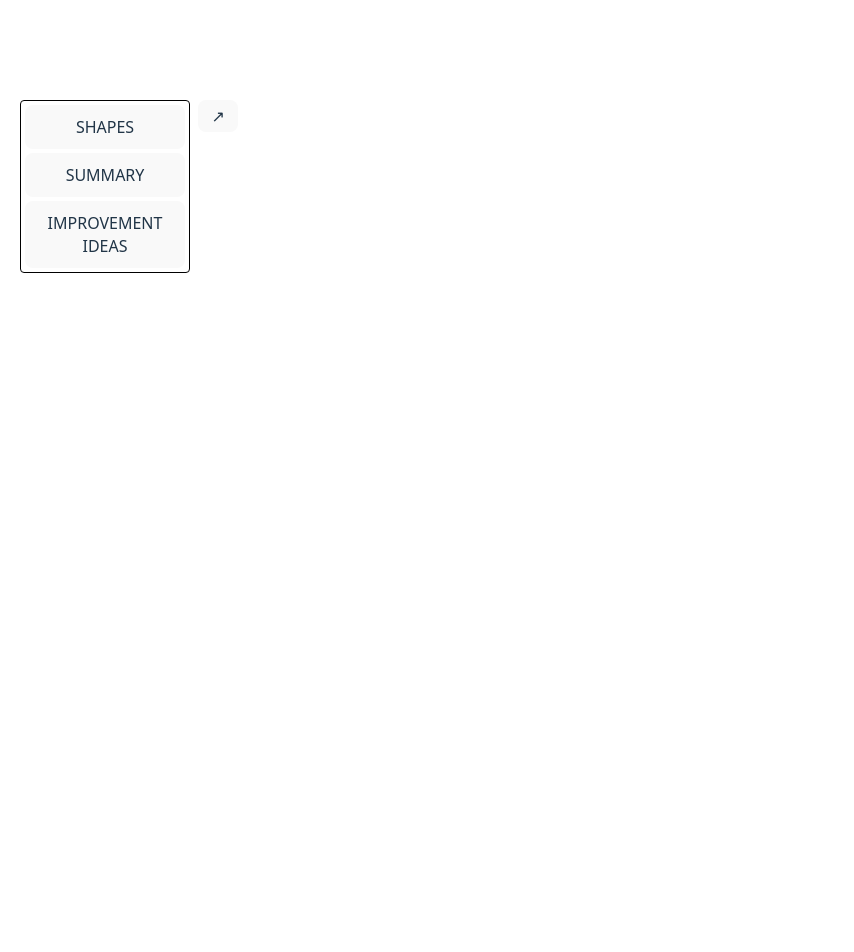
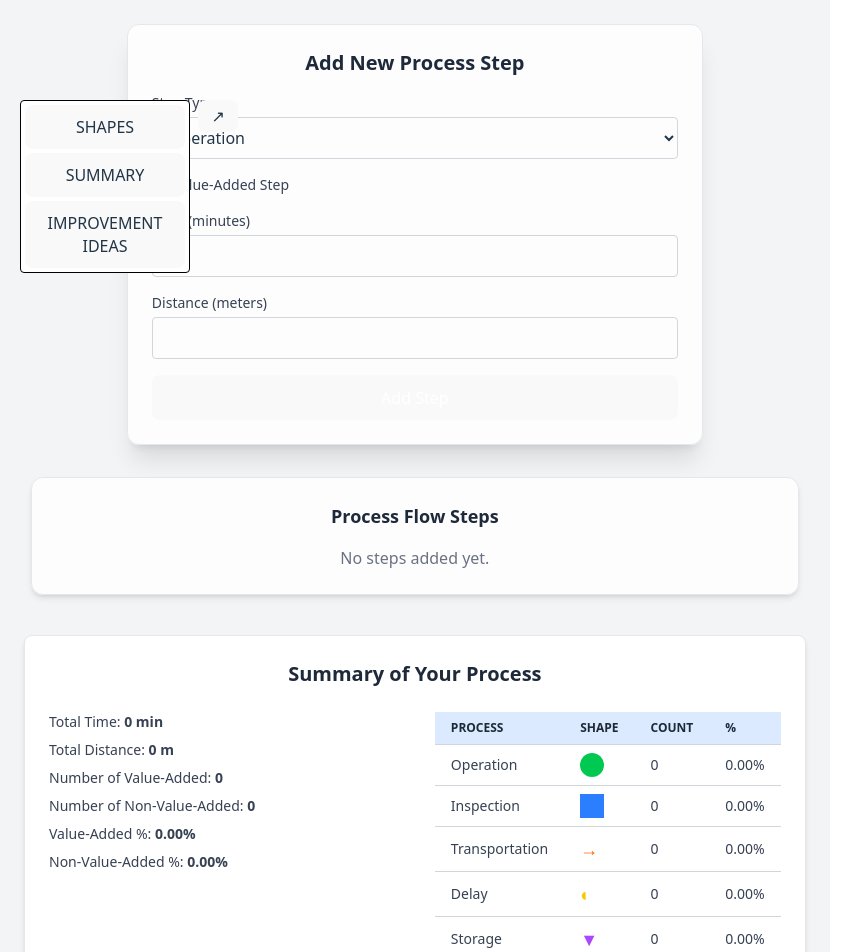
Before and after one commit to zYusufCelik/Flower-capstone-, a React (Vite) app in the folder frontend/: page / in a window 1280 px wide. Shown: the top 952 px of the page, without its empty margins (0-854 px from the left). Before the commit the page ends 800 px from the top, so only its background shows below. Built offline with nearby package versions, Linux system fonts and the light colour scheme.

Commit message:
chart ve process formlar olusturuldu

```diff
--- a/frontend/src/App.jsx
+++ b/frontend/src/App.jsx
@@ -1,9 +1,29 @@
+import { useState } from "react";
 import Tabs from "./components/tabComponents/Tab";
+import ProcessForm from "./components/chartComponents/ProcessForm";
+import ChartForm from "./components/chartComponents/ChartForm";
+import Summary from "./components/tabComponents/Summary"; // 👈 Summary'yi de dahil ettik
 
 function App() {
+  const [steps, setSteps] = useState([]);
+
+  const handleAddStep = (step) => {
+    setSteps((prevSteps) => [...prevSteps, step]);
+  };
+
   return (
-    <div className="min-h-screen bg-gray-100 relative">
-      <Tabs />
+    <div className="min-h-screen bg-gray-100 p-6 space-y-8 relative">
+      {/* Tabs */}
+      <Tabs steps={steps} />
+
+      {/* Adım ekleme formu */}
+      <ProcessForm onAddStep={handleAddStep} />
+
+      {/* Adımların listesi */}
+      <ChartForm steps={steps} />
+
+      {/* Özet bilgileri gösteren kısım */}
+      <Summary steps={steps} />
     </div>
   );
 }
--- /dev/null
+++ b/frontend/src/components/chartComponents/ChartForm.jsx
@@ -0,0 +1,28 @@
+import React from "react";
+
+const ChartForm = ({ steps }) => {
+  return (
+    <div className="bg-white/80 backdrop-blur-md p-6 rounded-xl shadow-md max-w-3xl mx-auto mt-8 border border-gray-200">
+      <h3 className="text-lg font-bold text-center text-gray-800 mb-4">Process Flow Steps</h3>
+      {steps.length === 0 ? (
+        <p className="text-center text-gray-500">No steps added yet.</p>
+      ) : (
+        <ul className="space-y-3">
+          {steps.map((step, index) => (
+            <li
+              key={index}
+              className="flex justify-between items-center bg-white p-4 rounded-lg shadow-sm border border-gray-100"
+            >
+              <span className="font-semibold text-gray-700">{index + 1}. {step.type}</span>
+              <span className="text-sm text-gray-500">
+                {step.isValueAdded ? "Value-Added" : "Non-Value-Added"} — Time: {step.time} min, Distance: {step.distance} m
+              </span>
+            </li>
+          ))}
+        </ul>
+      )}
+    </div>
+  );
+};
+
+export default ChartForm;
--- /dev/null
+++ b/frontend/src/components/chartComponents/ProcessForm.jsx
@@ -0,0 +1,95 @@
+import React, { useState } from "react";
+
+const ProcessForm = ({ onAddStep }) => {
+  const [form, setForm] = useState({
+    type: "Operation",
+    isValueAdded: true,
+    time: "",
+    distance: ""
+  });
+
+  const handleChange = (e) => {
+    const { name, value, type, checked } = e.target;
+    setForm({ ...form, [name]: type === "checkbox" ? checked : value });
+  };
+
+  const handleSubmit = (e) => {
+    e.preventDefault();
+    if (!form.time || !form.distance) return;
+
+    onAddStep({
+      ...form,
+      time: parseFloat(form.time),
+      distance: parseFloat(form.distance)
+    });
+
+    setForm({ ...form, time: "", distance: "" }); // temizle
+  };
+
+  return (
+    <form
+      onSubmit={handleSubmit}
+      className="bg-white/80 backdrop-blur-md p-6 rounded-xl shadow-xl max-w-xl mx-auto space-y-4 border border-gray-200"
+    >
+      <h2 className="text-xl font-bold text-center text-gray-800">Add New Process Step</h2>
+
+      <div>
+        <label className="block text-sm font-medium text-gray-700 mb-1">Step Type</label>
+        <select
+          name="type"
+          value={form.type}
+          onChange={handleChange}
+          className="w-full border border-gray-300 rounded px-3 py-2"
+        >
+          <option>Operation</option>
+          <option>Inspection</option>
+          <option>Transportation</option>
+          <option>Delay</option>
+          <option>Storage</option>
+        </select>
+      </div>
+
+      <div className="flex items-center gap-2">
+        <input
+          type="checkbox"
+          name="isValueAdded"
+          checked={form.isValueAdded}
+          onChange={handleChange}
+          className="accent-blue-600"
+        />
+        <label className="text-sm text-gray-700">Value-Added Step</label>
+      </div>
+
+      <div>
+        <label className="block text-sm font-medium text-gray-700 mb-1">Time (minutes)</label>
+        <input
+          type="number"
+          name="time"
+          value={form.time}
+          onChange={handleChange}
+          className="w-full border border-gray-300 rounded px-3 py-2"
+        />
+      </div>
+
+      <div>
+        <label className="block text-sm font-medium text-gray-700 mb-1">Distance (meters)</label>
+        <input
+          type="number"
+          name="distance"
+          value={form.distance}
+          onChange={handleChange}
+          className="w-full border border-gray-300 rounded px-3 py-2"
+        />
+      </div>
+
+      <button
+        type="submit"
+        className="w-full bg-blue-600 hover:bg-blue-700 text-white py-2 rounded font-medium transition"
+      >
+        Add Step
+      </button>
+    </form>
+  );
+};
+
+export default ProcessForm;
--- a/frontend/src/components/tabComponents/Summary.jsx
+++ b/frontend/src/components/tabComponents/Summary.jsx
@@ -1,8 +1,31 @@
 import React from "react";
-import { exportToWord } from "../../utils/exportToWord";
 
+const Summary = ({ steps }) => {
+  // 🔢 Toplam zaman ve mesafe
+  const totalTime = steps.reduce((sum, step) => sum + step.time, 0);
+  const totalDistance = steps.reduce((sum, step) => sum + step.distance, 0);
 
-const shapeIcons = {
+  // 🔍 Değer katan ve katmayan adımlar
+  const valueAddedCount = steps.filter((s) => s.isValueAdded).length;
+  const nonValueAddedCount = steps.length - valueAddedCount;
+
+  const valueAddedPercentage = steps.length > 0
+    ? ((valueAddedCount / steps.length) * 100).toFixed(2)
+    : "0.00";
+
+  const nonValueAddedPercentage = steps.length > 0
+    ? ((nonValueAddedCount / steps.length) * 100).toFixed(2)
+    : "0.00";
+
+  // 🔷 Şekil bazlı istatistik
+  const shapeTypes = ["Operation", "Inspection", "Transportation", "Delay", "Storage"];
+  const shapeData = shapeTypes.map((type) => {
+    const count = steps.filter((s) => s.type === type).length;
+    const percentage = steps.length > 0
+      ? ((count / steps.length) * 100).toFixed(2)
+      : "0.00";
+
+    const shapeIcon = {
       Operation: <div className="w-6 h-6 rounded-full bg-green-500"></div>,
       Inspection: <div className="w-6 h-6 bg-blue-500"></div>,
       Transportation: <div className="text-orange-500 text-lg font-bold">→</div>,
@@ -10,65 +33,64 @@ const shapeIcons = {
       Storage: <div className="text-purple-500 text-lg font-bold">▼</div>
     };
 
-const Summary = ({ steps }) => {
-  if (!steps || steps.length === 0) {
-    return <p className="text-center text-sm text-gray-500">No steps available.</p>;
-  }
-
-  const totalTime = steps.reduce((sum, s) => sum + s.time, 0);
-  const totalDistance = steps.reduce((sum, s) => sum + s.distance, 0);
-  const valueAddedCount = steps.filter(s => s.isValueAdded).length;
-  const nonValueAddedCount = steps.length - valueAddedCount;
-  const valueAddedPercentage = ((valueAddedCount / steps.length) * 100).toFixed(2);
-  const nonValueAddedPercentage = (100 - valueAddedPercentage).toFixed(2);
-
-  const shapeCount = {};
-  steps.forEach(s => {
-    shapeCount[s.type] = (shapeCount[s.type] || 0) + 1;
-  });
-
-  const shapeData = ["Operation", "Inspection", "Transportation", "Delay", "Storage"].map(type => {
-    const count = shapeCount[type] || 0;
-    const percentage = ((count / steps.length) * 100).toFixed(2);
     return {
       process: type,
-      shape: shapeIcons[type],
+      shape: shapeIcon[type],
       count,
-      percentage
+      percentage: `${percentage}%`
     };
   });
 
+  // 🧾 Export için özet veriler
+  const summaryStats = {
+    totalDistance,
+    totalTime,
+    valueAddedCount,
+    nonValueAddedCount,
+    valueAddedPercentage: `${valueAddedPercentage}%`,
+    nonValueAddedPercentage: `${nonValueAddedPercentage}%`
+  };
+
+  // 📄 Save as Word (henüz aktif değilse exportToWord eklenebilir)
+  const exportToWord = () => {
+    alert("Word export işlemi burada tanımlanacak.");
+  };
+
   return (
-    <div className="bg-white p-6 border border-gray-300 rounded-lg shadow-md w-full max-w-5xl mx-auto">
-      <div className="grid grid-cols-2 gap-10">
+    <div className="bg-white p-6 border border-gray-200 rounded-lg shadow-md w-full max-w-5xl mx-auto mt-10">
+      <h2 className="text-xl font-bold text-gray-800 mb-6 text-center">
+        Summary of Your Process
+      </h2>
+
       {/* Sol istatistikler */}
-        <div className="space-y-4 text-sm font-semibold text-gray-800">
-          <p>TOTAL DISTANCE: {totalDistance}</p>
-          <p>TOTAL TIME: {totalTime}</p>
-          <p>NUMBER OF VALUE ADDED: {valueAddedCount}</p>
-          <p>NUMBER OF NON-VALUE ADDED: {nonValueAddedCount}</p>
-          <p>PERCENTAGE OF VALUE ADDED: {valueAddedPercentage}%</p>
-          <p>PERCENTAGE OF NON-VALUE ADDED: {nonValueAddedPercentage}%</p>
+      <div className="grid grid-cols-1 md:grid-cols-2 gap-10 text-sm font-medium text-gray-700">
+        <div className="space-y-2">
+          <p>Total Time: <span className="font-semibold">{summaryStats.totalTime} min</span></p>
+          <p>Total Distance: <span className="font-semibold">{summaryStats.totalDistance} m</span></p>
+          <p>Number of Value-Added: <span className="font-semibold">{summaryStats.valueAddedCount}</span></p>
+          <p>Number of Non-Value-Added: <span className="font-semibold">{summaryStats.nonValueAddedCount}</span></p>
+          <p>Value-Added %: <span className="font-semibold">{summaryStats.valueAddedPercentage}</span></p>
+          <p>Non-Value-Added %: <span className="font-semibold">{summaryStats.nonValueAddedPercentage}</span></p>
         </div>
 
         {/* Sağ tablo */}
-        <div className="w-full overflow-x-auto">
-          <table className="min-w-full table-auto border-collapse">
+        <div className="overflow-x-auto">
+          <table className="min-w-full table-auto border-collapse text-sm">
             <thead>
-              <tr className="text-left bg-blue-200 text-xs uppercase font-bold">
+              <tr className="text-left bg-blue-100 text-xs uppercase font-bold text-gray-800">
                 <th className="px-4 py-2">Process</th>
                 <th className="px-4 py-2">Shape</th>
-                <th className="px-4 py-2">Number</th>
-                <th className="px-4 py-2">Percentage</th>
+                <th className="px-4 py-2">Count</th>
+                <th className="px-4 py-2">%</th>
               </tr>
             </thead>
-            <tbody className="text-sm text-gray-700">
-              {shapeData.map((item, index) => (
-                <tr key={index} className="border-t border-gray-300">
-                  <td className="px-4 py-2 font-semibold">{item.process}</td>
+            <tbody className="text-gray-700">
+              {shapeData.map((item, idx) => (
+                <tr key={idx} className="border-t border-gray-300">
+                  <td className="px-4 py-2 font-medium">{item.process}</td>
                   <td className="px-4 py-2">{item.shape}</td>
                   <td className="px-4 py-2">{item.count}</td>
-                  <td className="px-4 py-2">{item.percentage}%</td>
+                  <td className="px-4 py-2">{item.percentage}</td>
                 </tr>
               ))}
             </tbody>
@@ -79,11 +101,10 @@ const Summary = ({ steps }) => {
       {/* Save as Word */}
       <div className="flex justify-end mt-6">
         <button
-  onClick={() => exportToWord(summaryStats, shapeData)}
-  className="text-xs flex items-center gap-1 text-black font-semibold hover:underline"
+          onClick={exportToWord}
+          className="text-xs flex items-center gap-1 text-blue-600 font-semibold hover:underline"
         >
-  SAVE AS WORD
-  <span className="text-lg">⬇️</span>
+          Save as Word <span className="text-lg">⬇️</span>
         </button>
       </div>
     </div>
```
Lines whose indentation alone changed are shown as unchanged.
